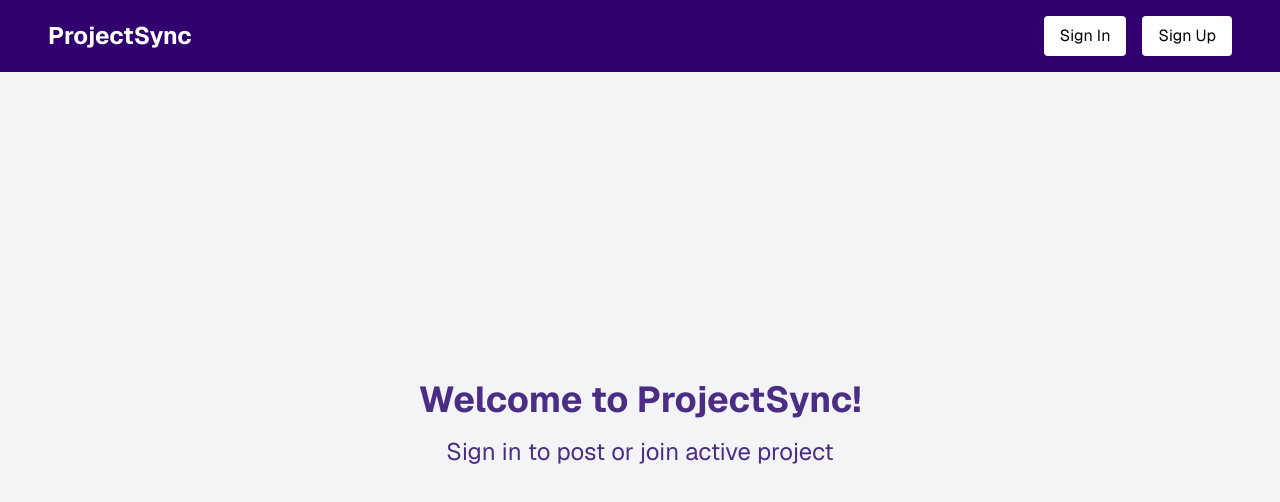
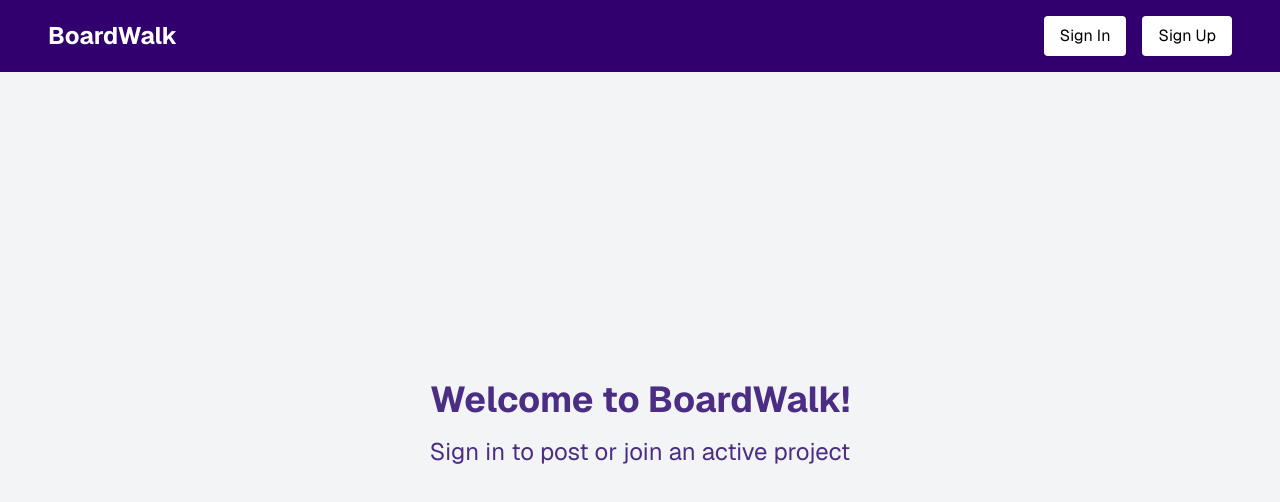
Before and after one commit to ikap22/dubhacks-project, a Next.js app: page / in a window 1280 px wide. Shown: the top 502 px of the page. Built offline with nearby package versions, Linux system fonts and the light colour scheme.

Commit message:
changed ProjectSync to BoardWalk

```diff
--- a/app/layout.tsx
+++ b/app/layout.tsx
@@ -24,17 +24,17 @@ export default function RootLayout({
         <nav className="bg-[#32006e] p-4">
           <div className="container mx-auto flex justify-between items-center">
             <Link href="/" className="text-white text-2xl font-bold">
-              ProjectSync
+              BoardWalk
             </Link>
             <div className="flex space-x-4">
               <Link
-                href="/signin"
+                href="/sign-in"
                 className="bg-white text-black py-2 px-4 rounded hover:bg-gray-200 transition"
               >
                 Sign In
               </Link>
               <Link
-                href="/signup"
+                href="/sign-up"
                 className="bg-white text-black py-2 px-4 rounded hover:bg-gray-200 transition"
               >
                 Sign Up
--- a/app/page.tsx
+++ b/app/page.tsx
@@ -1,9 +1,9 @@
 export default async function Index() {
   return (
     <main className="flex flex-col items-center justify-center h-screen text-[#4b2e83] text-4xl font-bold -mt-16 space-y-4">
-      <div>Welcome to ProjectSync!</div>
+      <div>Welcome to BoardWalk!</div>
       <div className="text-2xl font-normal text-[#4b2e83]">
-        Sign in to post or join active project
+        Sign in to post or join an active project
       </div>
     </main>
   );
```
